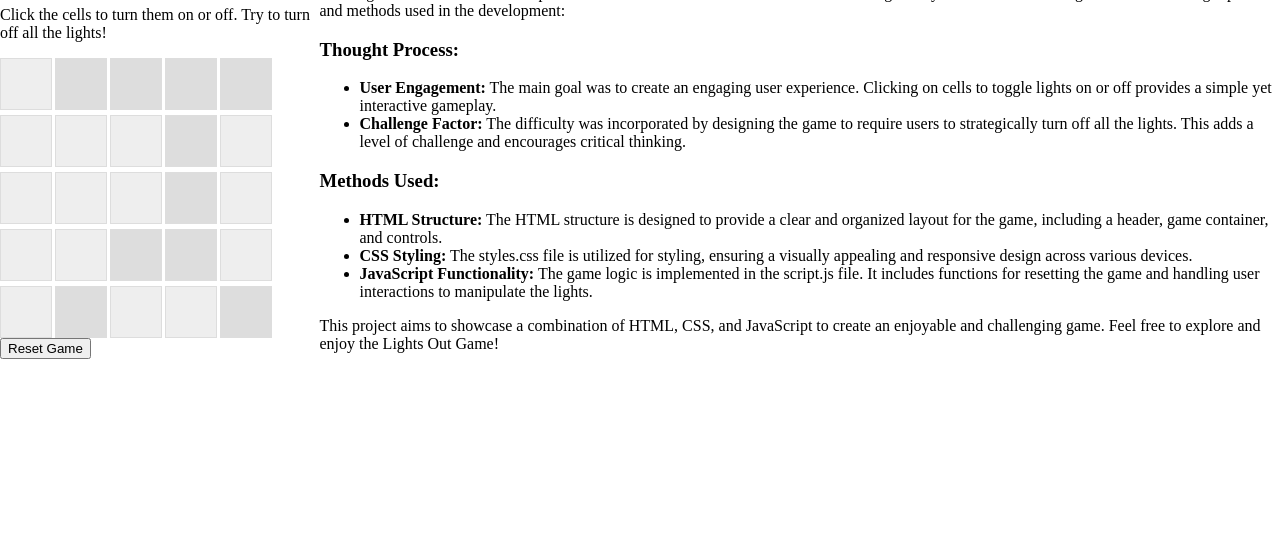
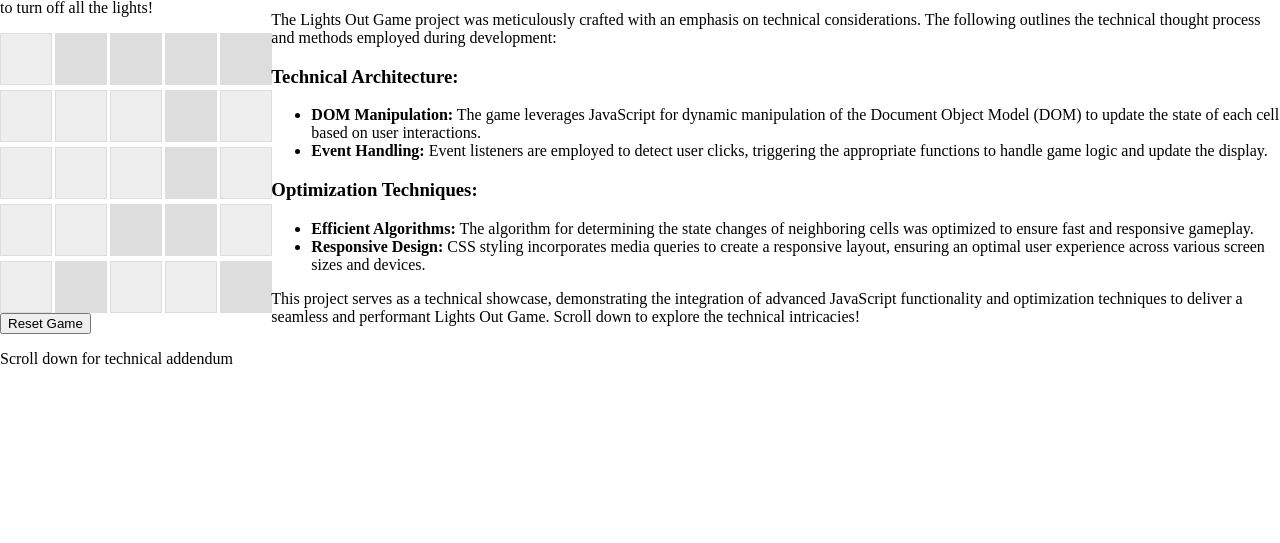
Before and after one commit to KrishnaDevPalem/ITC505, a plain HTML site: page index.html in a window 1280 px wide. Shown: the part 257-800 px from the top of the page. Drawn offline with Linux system fonts and the light colour scheme.

Commit message:
index.html

```diff
--- a/index.html
+++ b/index.html
@@ -19,29 +19,30 @@
   <div class="controls">
     <button onclick="resetGame()">Reset Game</button>
   </div>
+
+  <p class="scroll-message">Scroll down for technical addendum</p>
 </div>
 
 <script src="script.js"></script>
 
-<!-- Addendum for Lights Out Game Project -->
+<!-- Technical Addendum for Lights Out Game Project -->
 <div class="addendum">
-  <h2>Project Addendum</h2>
-  <p>This Lights Out Game was developed with careful consideration of user interaction and game dynamics. The following describes the thought process and methods used in the development:</p>
+  <h2>Technical Addendum</h2>
+  <p>The Lights Out Game project was meticulously crafted with an emphasis on technical considerations. The following outlines the technical thought process and methods employed during development:</p>
 
-  <h3>Thought Process:</h3>
+  <h3>Technical Architecture:</h3>
   <ul>
-    <li><strong>User Engagement:</strong> The main goal was to create an engaging user experience. Clicking on cells to toggle lights on or off provides a simple yet interactive gameplay.</li>
-    <li><strong>Challenge Factor:</strong> The difficulty was incorporated by designing the game to require users to strategically turn off all the lights. This adds a level of challenge and encourages critical thinking.</li>
+    <li><strong>DOM Manipulation:</strong> The game leverages JavaScript for dynamic manipulation of the Document Object Model (DOM) to update the state of each cell based on user interactions.</li>
+    <li><strong>Event Handling:</strong> Event listeners are employed to detect user clicks, triggering the appropriate functions to handle game logic and update the display.</li>
   </ul>
 
-  <h3>Methods Used:</h3>
+  <h3>Optimization Techniques:</h3>
   <ul>
-    <li><strong>HTML Structure:</strong> The HTML structure is designed to provide a clear and organized layout for the game, including a header, game container, and controls.</li>
-    <li><strong>CSS Styling:</strong> The styles.css file is utilized for styling, ensuring a visually appealing and responsive design across various devices.</li>
-    <li><strong>JavaScript Functionality:</strong> The game logic is implemented in the script.js file. It includes functions for resetting the game and handling user interactions to manipulate the lights.</li>
+    <li><strong>Efficient Algorithms:</strong> The algorithm for determining the state changes of neighboring cells was optimized to ensure fast and responsive gameplay.</li>
+    <li><strong>Responsive Design:</strong> CSS styling incorporates media queries to create a responsive layout, ensuring an optimal user experience across various screen sizes and devices.</li>
   </ul>
 
-  <p>This project aims to showcase a combination of HTML, CSS, and JavaScript to create an enjoyable and challenging game. Feel free to explore and enjoy the Lights Out Game!</p>
+  <p>This project serves as a technical showcase, demonstrating the integration of advanced JavaScript functionality and optimization techniques to deliver a seamless and performant Lights Out Game. Scroll down to explore the technical intricacies!</p>
 </div>
 
 </body>
```
